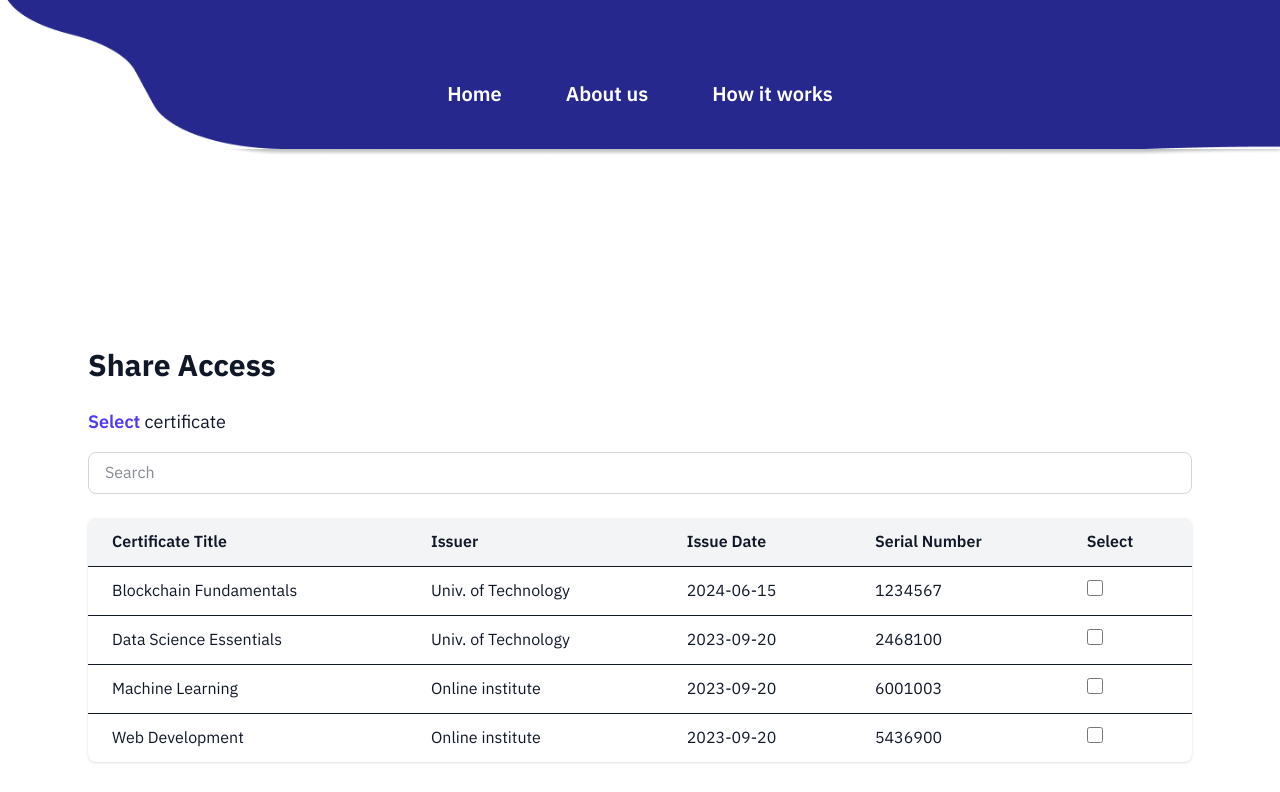
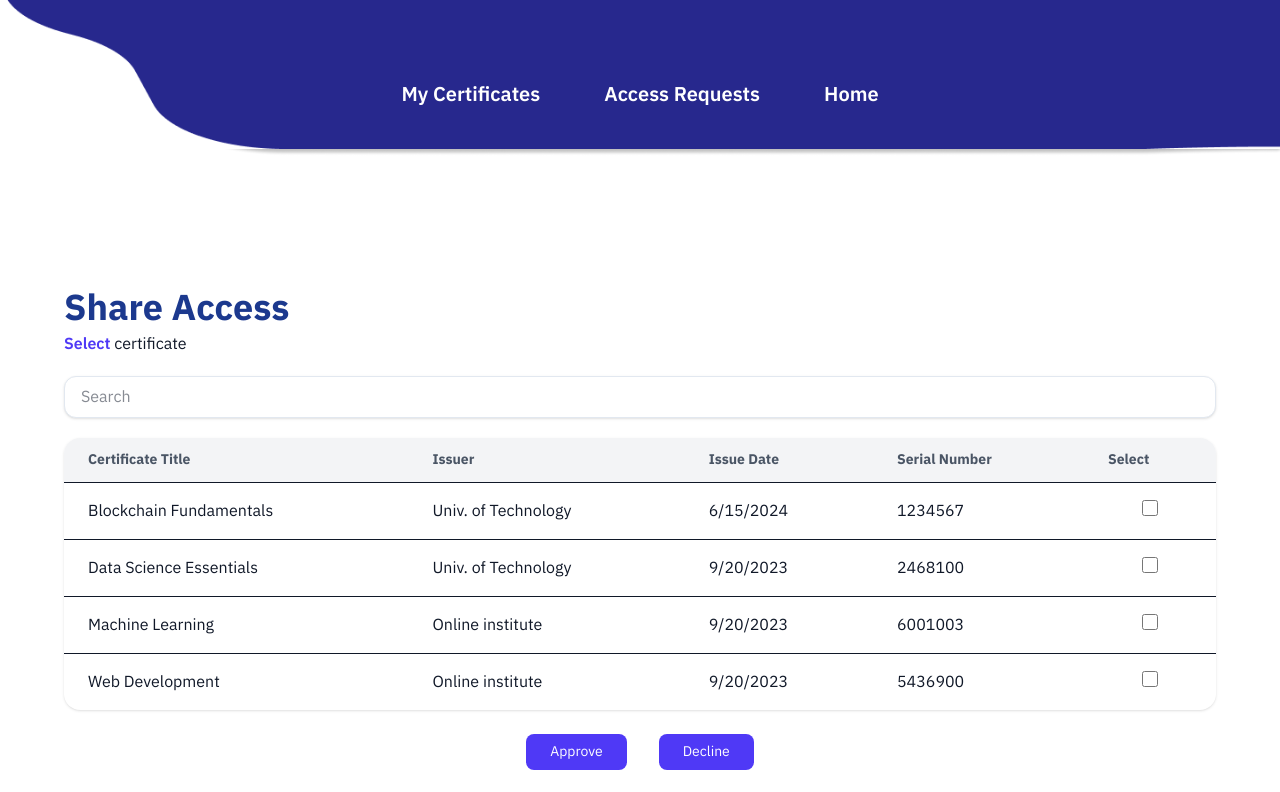
Before and after one commit to SaraAlharbi1/Tayaqan-Certificate-Verification-System, a React app in the folder frontend/: page /applicant/requests/1 in a window 1280 px wide. Shown: the top 792 px of the page. Built offline with nearby package versions, Linux system fonts and the light colour scheme; no server answers; the HTML template or start-up script is replaced by a standard one.

Commit message:
Save navbar changes before merge

```diff
--- a/frontend/src/App/layout/Navbar.tsx
+++ b/frontend/src/App/layout/Navbar.tsx
@@ -1,39 +1,113 @@
 // src/components/Navbar.tsx
-import { NavLink } from "react-router-dom";
+import { NavLink, useLocation, useMatch } from "react-router-dom";
 import NavbarWave from "@/assets/navbar-wave.png";
 
-type Props = { dense?: boolean }; // optional flag to render a more compact navbar
+type Props = { dense?: boolean };
 
-/**
- * Navbar
- *
- * Displays the top navigation with a decorative wave background image.
- *
- * Props:
- * - dense (boolean): when true, navbar uses smaller paddings
- *   (used on auth pages like Login/Signup where we want less height).
- */
 export default function Navbar({ dense = false }: Props) {
-  // Adjust spacing dynamically based on `dense`
+  const { pathname } = useLocation();
+
+  // matches دقيقة لمسارات المتقدّم (Applicant)
+  const mAppCerts = useMatch({ path: "/applicant/certificates", end: true });
+  const mAppReqs  = useMatch({ path: "/applicant/requests", end: true });
+  const mAppReqId = useMatch({ path: "/applicant/requests/:id", end: true });
+
+  // matches للأدوار الأخرى (لو احتجتيها لاحقًا)
+  const isApplicant   = pathname.startsWith("/applicant");
+  const isEmployer    = pathname.startsWith("/employer");
+  const isInstitution = pathname.startsWith("/institution");
+
   const headerMargin = dense ? "mb-4 md:mb-6" : "mb-10 md:mb-14";
-  const padTop = dense ? "pt-10 md:pt-14" : "pt-14 md:pt-20";
-  const padBottom = dense ? "pb-16 md:pb-20" : "pb-28 md:pb-36";
+  const padTop       = dense ? "pt-10 md:pt-14" : "pt-14 md:pt-20";
+  const padBottom    = dense ? "pb-16 md:pb-20" : "pb-28 md:pb-36";
+
+  // دالة صغيرة: لو الرابط مفعل، نعرض "Home" ونوجهه لصفحة الهوم الخاصة بالدور
+  const LinkAsHome = ({
+    isActive,
+    to,
+    label,
+    homeTo,
+  }: {
+    isActive: boolean;
+    to: string;
+    label: string;
+    homeTo: string;
+  }) => (
+    <NavLink to={isActive ? homeTo : to} className="text-white hover:opacity-90 transition-colors">
+      {isActive ? "Home" : label}
+    </NavLink>
+  );
 
   return (
     <header className={`relative text-white ${headerMargin}`}>
-      {/* Background decorative curve (wave image) */}
       <img
         src={NavbarWave}
         alt=""
         className="absolute inset-0 w-full h-auto pointer-events-none select-none"
       />
 
-      {/* Navigation links (centered) */}
       <div className="relative z-10">
         <nav
           className={`mx-auto max-w-6xl px-6 ${padTop} ${padBottom}
                       flex justify-center gap-16 text-lg md:text-xl font-semibold`}
         >
+          {/* Applicant navbar - ترتيب ثابت، وأقرب match فقط يتحول Home */}
+          {isApplicant && (
+            <>
+              <LinkAsHome
+                isActive={!!mAppCerts}
+                to="/applicant/certificates"
+                label="My Certificates"
+                homeTo="/applicant"
+              />
+              <LinkAsHome
+                isActive={!!mAppReqs}
+                to="/applicant/requests"
+                label="Access Requests"
+                homeTo="/applicant"
+              />
+              <LinkAsHome
+                isActive={!!mAppReqId}
+                to="/applicant/requests/1"
+                label="Access Certificates"
+                homeTo="/applicant"
+              />
+            </>
+          )}
+
+          {/* Employer navbar (إن احتجتيه لاحقًا) */}
+          {isEmployer && (
+            <>
+              <NavLink to="/employer" className="text-white hover:opacity-90 transition-colors">
+                Dashboard
+              </NavLink>
+              <NavLink to="/employer/verify" className="text-white hover:opacity-90 transition-colors">
+                Verify Certificates
+              </NavLink>
+              <NavLink to="/employer/requests" className="text-white hover:opacity-90 transition-colors">
+                Requests
+              </NavLink>
+            </>
+          )}
+
+          {/* Institution navbar (إن احتجتيه لاحقًا) */}
+          {isInstitution && (
+            <>
+              <NavLink to="/institution" className="text-white hover:opacity-90 transition-colors">
+                Dashboard
+              </NavLink>
+              <NavLink to="/institution/issue" className="text-white hover:opacity-90 transition-colors">
+                Issue Certificates
+              </NavLink>
+              <NavLink to="/institution/students" className="text-white hover:opacity-90 transition-colors">
+                Manage Students
+              </NavLink>
+            </>
+          )}
+
+          {/* Public navbar */}
+          {!isApplicant && !isEmployer && !isInstitution && (
+            <>
               <NavLink to="/" end className="text-white hover:opacity-90 transition-colors">
                 Home
               </NavLink>
@@ -43,6 +117,8 @@ export default function Navbar({ dense = false }: Props) {
               <NavLink to="/how-it-works" className="text-white hover:opacity-90 transition-colors">
                 How it works
               </NavLink>
+            </>
+          )}
         </nav>
       </div>
     </header>
--- a/frontend/src/Pages/ApplicantRole/AccessCertificates.tsx
+++ b/frontend/src/Pages/ApplicantRole/AccessCertificates.tsx
@@ -1,99 +1,114 @@
 // src/Pages/ApplicantRole/AccessCertificates.tsx
-import { useState } from "react";
+import { useMemo, useState, useEffect } from "react";
+
+type Certificate = {
+  id: number;
+  title: string;
+  issuer: string;
+  issueDate: string; // YYYY-MM-DD
+  serial: string;
+};
 
 export default function AccessCertificates() {
+  // بيانات مؤقتة (Mock data)
+  const [certificates] = useState<Certificate[]>([
+    { id: 1, title: "Blockchain Fundamentals", issuer: "Univ. of Technology", issueDate: "2024-06-15", serial: "1234567" },
+    { id: 2, title: "Data Science Essentials", issuer: "Univ. of Technology", issueDate: "2023-09-20", serial: "2468100" },
+    { id: 3, title: "Machine Learning", issuer: "Online institute", issueDate: "2023-09-20", serial: "6001003" },
+    { id: 4, title: "Web Development", issuer: "Online institute", issueDate: "2023-09-20", serial: "5436900" },
+  ]);
+
+  // البحث
   const [search, setSearch] = useState("");
+  const [q, setQ] = useState("");
+  useEffect(() => {
+    const t = setTimeout(() => setQ(search.trim().toLowerCase()), 300);
+    return () => clearTimeout(t);
+  }, [search]);
 
-  const certificates = [
-    {
-      id: 1,
-      title: "Blockchain Fundamentals",
-      issuer: "Univ. of Technology",
-      issueDate: "2024-06-15",
-      serial: "1234567",
-    },
-    {
-      id: 2,
-      title: "Data Science Essentials",
-      issuer: "Univ. of Technology",
-      issueDate: "2023-09-20",
-      serial: "2468100",
-    },
-    {
-      id: 3,
-      title: "Machine Learning",
-      issuer: "Online institute",
-      issueDate: "2023-09-20",
-      serial: "6001003",
-    },
-    {
-      id: 4,
-      title: "Web Development",
-      issuer: "Online institute",
-      issueDate: "2023-09-20",
-      serial: "5436900",
-    },
-  ];
-
-  const filtered = certificates.filter((c) =>
-    c.title.toLowerCase().includes(search.toLowerCase())
+  const filtered = useMemo(() => {
+    if (!q) return certificates;
+    return certificates.filter(
+      (c) =>
+        c.title.toLowerCase().includes(q) ||
+        c.issuer.toLowerCase().includes(q) ||
+        c.serial.toLowerCase().includes(q)
     );
+  }, [q, certificates]);
 
   return (
-    <section className="max-w-6xl mx-auto px-6 py-10">
-      <h1 className="text-2xl md:text-3xl font-bold mb-6">Share Access</h1>
-      <p className="text-lg mb-4">
+    // رفعنا الصفحة باستخدام pt-3 و -mt-6
+    <section className="px-6 pt-3 pb-12 -mt-6 md:-mt-8">
+      <div className="mx-auto max-w-6xl">
+        <h1 className="text-3xl md:text-4xl font-bold text-blue-900">Share Access</h1>
+        <p className="mt-1">
           <span className="text-indigo-600 font-semibold">Select</span> certificate
         </p>
 
-      {/* Search input */}
+        {/* Search Bar */}
+        <div className="mt-5 mb-5">
+          <div className="relative">
             <input
-        type="text"
-        placeholder="Search"
               value={search}
               onChange={(e) => setSearch(e.target.value)}
-        className="w-full mb-6 rounded-lg border border-gray-300 px-4 py-2 focus:ring-2 focus:ring-indigo-500"
+              placeholder="Search"
+              className="w-full rounded-xl border border-slate-200 bg-white px-4 py-2 pr-20 shadow-sm outline-none focus:ring-2 focus:ring-indigo-500"
             />
+            {search && (
+              <button
+                onClick={() => setSearch("")}
+                className="absolute right-2 top-1/2 -translate-y-1/2 rounded-lg px-3 py-1 text-sm text-slate-600 hover:bg-slate-100"
+              >
+                Clear
+              </button>
+            )}
+          </div>
+        </div>
 
-      {/* Certificates table */}
-      <div className="overflow-x-auto bg-white rounded-lg shadow">
-        <table className="w-full table-auto">
-          <thead className="bg-gray-100">
-            <tr>
-              <th className="px-6 py-3 text-left font-semibold">
-                Certificate Title
-              </th>
-              <th className="px-6 py-3 text-left font-semibold">Issuer</th>
-              <th className="px-6 py-3 text-left font-semibold">Issue Date</th>
-              <th className="px-6 py-3 text-left font-semibold">
-                Serial Number
-              </th>
-              <th className="px-6 py-3 text-left font-semibold">Select</th>
+        {/* Table */}
+        <div className="overflow-x-auto rounded-2xl bg-white shadow">
+          <table className="w-full border-collapse">
+            <thead>
+              <tr className="bg-gray-100 text-left text-sm font-semibold text-gray-600">
+                <th className="px-6 py-3">Certificate Title</th>
+                <th className="px-6 py-3">Issuer</th>
+                <th className="px-6 py-3">Issue Date</th>
+                <th className="px-6 py-3">Serial Number</th>
+                <th className="px-6 py-3">Select</th>
               </tr>
             </thead>
             <tbody>
               {filtered.map((c) => (
                 <tr key={c.id} className="border-t">
-                <td className="px-6 py-3">{c.title}</td>
-                <td className="px-6 py-3">{c.issuer}</td>
-                <td className="px-6 py-3">{c.issueDate}</td>
-                <td className="px-6 py-3">{c.serial}</td>
-                <td className="px-6 py-3">
+                  <td className="px-6 py-4">{c.title}</td>
+                  <td className="px-6 py-4">{c.issuer}</td>
+                  <td className="px-6 py-4">
+                    {new Date(c.issueDate).toLocaleDateString()}
+                  </td>
+                  <td className="px-6 py-4">{c.serial}</td>
+                  <td className="px-6 py-4 text-center">
                     <input type="checkbox" className="h-4 w-4 text-indigo-600" />
                   </td>
                 </tr>
               ))}
+
+              {filtered.length === 0 && (
+                <tr>
+                  <td colSpan={5} className="px-6 py-8 text-center text-slate-500">
+                    No certificates found.
+                  </td>
+                </tr>
+              )}
             </tbody>
           </table>
         </div>
 
-      {/* Action buttons */}
-      <div className="flex justify-center mt-8">
-        <div className="flex gap-80">
-          <button className="px-8 py-2 rounded-lg bg-indigo-600 text-white font-medium hover:bg-indigo-700">
+        {/* Actions */}
+        <div className="mt-6 flex justify-center gap-8">
+          <button className="px-6 py-2 rounded-lg bg-indigo-600 text-white text-sm hover:bg-indigo-700">
             Approve
           </button>
-          <button className="px-8 py-2 rounded-lg bg-indigo-600 text-white font-medium hover:bg-indigo-700">
+          <button className="px-6 py-2 rounded-lg bg-indigo-600 text-white text-sm hover:bg-indigo-700">
             Decline
           </button>
         </div>
--- a/frontend/src/Pages/ApplicantRole/AccessReqused.tsx
+++ b/frontend/src/Pages/ApplicantRole/AccessReqused.tsx
@@ -1,9 +1,9 @@
-import { useEffect, useMemo, useState } from "react";
+// src/Pages/ApplicantRole/AccessReqused.tsx
+import { useMemo, useState, useEffect } from "react";
 import { Link } from "react-router-dom";
 
-
-type RequestRow = {
-  id: number | string;
+type AccessReq = {
+  id: number;
   company: string;
   applicantId: string;
   date: string; // YYYY-MM-DD
@@ -11,7 +11,7 @@ type RequestRow = {
 
 export default function AccessReqused() {
 
-  const [rows] = useState<RequestRow[]>([
+  const [items] = useState<AccessReq[]>([
     { id: 1, company: "STC",    applicantId: "1120880093", date: "2024-06-15" },
     { id: 2, company: "Amazon", applicantId: "1120880093", date: "2023-09-20" },
     { id: 3, company: "Oracle", applicantId: "1120880093", date: "2023-09-20" },
@@ -27,33 +27,29 @@ export default function AccessReqused() {
   }, [search]);
 
   const filtered = useMemo(() => {
-    if (!q) return rows;
-    return rows.filter(
+    if (!q) return items;
+    return items.filter(
       (r) =>
         r.company.toLowerCase().includes(q) ||
         r.applicantId.toLowerCase().includes(q) ||
         r.date.toLowerCase().includes(q)
     );
-  }, [q, rows]);
+  }, [q, items]);
 
   return (
-    <section className="bg-gradient-to-b from-white to-surface px-6 py-12">
+
+    <section className="px-6 pt-3 pb-10 -mt-4 md:-mt-6">
       <div className="mx-auto max-w-6xl">
-
-        <h1 className="text-2xl md:text-3xl font-extrabold text-slate-900 mb-2">
-          Share Access
-        </h1>
-        <p className="mb-6">
-          <span className="font-semibold text-indigo-700">Select</span> request
+        <h1 className="text-3xl md:text-4xl font-bold text-blue-900">Share Access</h1>
+        <p className="mt-1">
+          <span className="text-indigo-600 font-semibold">Select</span>{" "}
+          request
         </p>
 
 
-        <div className="rounded-2xl bg-white shadow ring-1 ring-slate-200 p-6">
-
-          <div className="mb-5">
+        <div className="mt-5 mb-5">
           <div className="relative">
             <input
-                type="text"
               value={search}
               onChange={(e) => setSearch(e.target.value)}
               placeholder="Search"
@@ -70,39 +66,35 @@ export default function AccessReqused() {
           </div>
         </div>
 
-
-          <div className="overflow-x-auto">
+        {/* الجدول */}
+        <div className="overflow-x-auto rounded-2xl bg-white shadow">
           <table className="w-full border-collapse">
             <thead>
               <tr className="bg-gray-100 text-left text-sm font-semibold text-gray-600">
-                  <th className="px-6 py-3 rounded-l-lg">Company Name</th>
+                <th className="px-6 py-3">Company Name</th>
                 <th className="px-6 py-3">Applicant ID</th>
                 <th className="px-6 py-3">Date</th>
-                  <th className="px-6 py-3 rounded-r-lg">Actions</th>
+                <th className="px-6 py-3">Actions</th>
               </tr>
             </thead>
             <tbody>
               {filtered.map((r) => (
                 <tr key={r.id} className="border-t">
-                    <td className="px-6 py-3">{r.company}</td>
-                    <td className="px-6 py-3">{r.applicantId}</td>
-                    <td className="px-6 py-3">
+                  <td className="px-6 py-4">{r.company}</td>
+                  <td className="px-6 py-4">{r.applicantId}</td>
+                  <td className="px-6 py-4">
                     {new Date(r.date).toLocaleDateString()}
                   </td>
-                    <td className="px-6 py-3">
+                  <td className="px-6 py-4">
 
-
-<td className="px-6 py-3">
                     <Link
                       to={`/applicant/requests/${r.id}`}
-    className="inline-flex items-center justify-center rounded-xl bg-indigo-500 px-4 py-1 text-white text-sm shadow hover:bg-indigo-600"
+                      className="inline-block rounded-lg bg-indigo-600 px-4 py-1 text-sm text-white hover:bg-indigo-700"
                     >
                       View
                     </Link>
                   </td>
-                    </td>
                 </tr>
-
               ))}
 
               {filtered.length === 0 && (
@@ -116,7 +108,6 @@ export default function AccessReqused() {
           </table>
         </div>
       </div>
-      </div>
     </section>
   );
 }
--- a/frontend/src/Pages/ApplicantRole/ApplicantPage.tsx
+++ b/frontend/src/Pages/ApplicantRole/ApplicantPage.tsx
@@ -1,51 +1,51 @@
-
-import EducationalLogo from "@/assets/Educational-logo.png";
+// src/Pages/ApplicantRole/ApplicantPage.tsx
 import { Link } from "react-router-dom";
-
+import CertificateLogo from "@/assets/Educational-logo.png";
 
 export default function ApplicantPage() {
   return (
-    <section className="bg-gradient-to-b from-white to-surface px-6 py-12">
-
-      <h1 className="text-3xl md:text-4xl font-bold text-left mb-10">
-        Get Started <span className="text-blue-900">Now.</span>
+    <section className="max-w-6xl mx-auto px-6 py-10">
+      {/* العنوان */}
+      <h1 className="text-3xl md:text-4xl font-bold mb-10">
+        Get Started <span className="text-indigo-700">Now.</span>
       </h1>
 
-
-      <div className="grid gap-8 md:grid-cols-2 max-w-4xl mx-auto">
+      {/* الكروت */}
+      <div className="grid gap-8 md:grid-cols-2">
         {/* My Certificates */}
-        <div className="group relative rounded-2xl border border-black/5 bg-white/90 shadow-md hover:-translate-y-0.5 hover:shadow-lg transition">
-          <div className="flex flex-col items-center justify-center p-8">
+        <div className="group rounded-2xl border border-black/5 bg-white shadow-md transition hover:-translate-y-1 hover:shadow-lg p-6 text-center">
           <img
-              src={EducationalLogo}
+            src={CertificateLogo}
             alt="Certificates"
-              className="h-16 w-16 mb-4"
+            className="mx-auto mb-4 h-12 w-12"
           />
-            <h3 className="text-2xl font-bold text-blue-900 mb-6">
+          <h3 className="text-xl font-bold text-indigo-900 mb-6">
             My Certificates
           </h3>
-
-          <Link to="/applicant/certificates" className="btn btn-primary">
+          <Link
+            to="/applicant/certificates"
+            className="px-6 py-2 rounded-lg bg-indigo-600 text-white font-medium hover:bg-indigo-700"
+          >
             View
           </Link>
         </div>
-        </div>
 
         {/* Access Requests */}
-        <div className="group relative rounded-2xl border border-black/5 bg-white/90 shadow-md hover:-translate-y-0.5 hover:shadow-lg transition">
-          <div className="flex flex-col items-center justify-center p-8">
+        <div className="group rounded-2xl border border-black/5 bg-white shadow-md transition hover:-translate-y-1 hover:shadow-lg p-6 text-center">
           <img
-              src={EducationalLogo}
+            src={CertificateLogo}
             alt="Access Requests"
-              className="h-16 w-16 mb-4"
+            className="mx-auto mb-4 h-12 w-12"
           />
-            <h3 className="text-2xl font-bold text-blue-900 mb-6">
+          <h3 className="text-xl font-bold text-indigo-900 mb-6">
             Access Requests
           </h3>
-
-            <Link to="/applicant/requests" className="btn btn-primary">View</Link>
-
-          </div>
+          <Link
+            to="/applicant/requests"
+            className="px-6 py-2 rounded-lg bg-indigo-600 text-white font-medium hover:bg-indigo-700"
+          >
+            View
+          </Link>
         </div>
       </div>
     </section>
--- a/frontend/src/Pages/ApplicantRole/MyCertificatesPage.tsx
+++ b/frontend/src/Pages/ApplicantRole/MyCertificatesPage.tsx
@@ -1,4 +1,6 @@
+// src/Pages/ApplicantRole/CertificatesPage.tsx
 import { useEffect, useMemo, useState } from "react";
+import { Link } from "react-router-dom";
 
 type Certificate = {
   id: number;
@@ -9,7 +11,6 @@ type Certificate = {
 };
 
 export default function CertificatesPage() {
-  // -------- Mock data (بدل الـ Backend مؤقتاً) ----------
   const [certificates] = useState<Certificate[]>([
     { id: 1, title: "Blockchain Fundamentals", issuer: "Univ. of Technology", issueDate: "2024-06-15", serial: "1234567" },
     { id: 2, title: "Data Science Essentials", issuer: "Univ. of Technology", issueDate: "2023-09-20", serial: "2468100" },
@@ -17,11 +18,9 @@ export default function CertificatesPage() {
     { id: 4, title: "Web Development", issuer: "Online institute", issueDate: "2023-09-29", serial: "5436900" },
   ]);
 
-  // -------- Search --------
   const [search, setSearch] = useState("");
   const [q, setQ] = useState("");
 
-  // debounce 350ms
   useEffect(() => {
     const t = setTimeout(() => setQ(search.trim().toLowerCase()), 350);
     return () => clearTimeout(t);
@@ -29,24 +28,24 @@ export default function CertificatesPage() {
 
   const filtered = useMemo(() => {
     if (!q) return certificates;
-    return certificates.filter((c) => {
-      return (
+    return certificates.filter((c) =>
       c.title.toLowerCase().includes(q) ||
       c.issuer.toLowerCase().includes(q) ||
       c.serial.toLowerCase().includes(q)
     );
-    });
   }, [q, certificates]);
 
   return (
-    <section className="bg-gradient-to-b from-white to-surface px-6 py-12">
+    // شيلنا الـpy الكثيرة وخلينا pt-4 فقط
+    <section className="px-6 pt-4 pb-8">
       <div className="mx-auto max-w-6xl">
-        <h1 className="text-3xl font-bold text-left mb-6 text-blue-900">
+        {/* العنوان */}
+        <h1 className="text-3xl md:text-4xl font-bold text-blue-900 mb-6">
           My Certificates
         </h1>
 
-      {/* Search Bar */}
-<div className="mb-6 w-full">
+        {/* شريط البحث */}
+        <div className="mb-4 w-full">
           <div className="relative">
             <input
               type="text"
@@ -69,8 +68,8 @@ export default function CertificatesPage() {
           </p>
         </div>
 
-        {/* Table */}
-        <div className="overflow-x-auto rounded-2xl shadow bg-white">
+        {/* الجدول */}
+        <div className="overflow-x-auto rounded-2xl bg-white shadow">
           <table className="w-full border-collapse">
             <thead>
               <tr className="bg-gray-100 text-left text-sm font-semibold text-gray-600">
@@ -91,9 +90,12 @@ export default function CertificatesPage() {
                   </td>
                   <td className="px-6 py-4">{c.serial}</td>
                   <td className="px-6 py-4">
-                    <button className="px-4 py-1 rounded-lg bg-indigo-600 text-white text-sm hover:bg-indigo-700">
+                    <Link
+                      to={`/applicant/certificates/${c.id}`}
+                      className="inline-block px-4 py-1 rounded-lg bg-indigo-600 text-white text-sm hover:bg-indigo-700"
+                    >
                       View
-                    </button>
+                    </Link>
                   </td>
                 </tr>
               ))}
```
Lines whose indentation alone changed are shown as unchanged.
